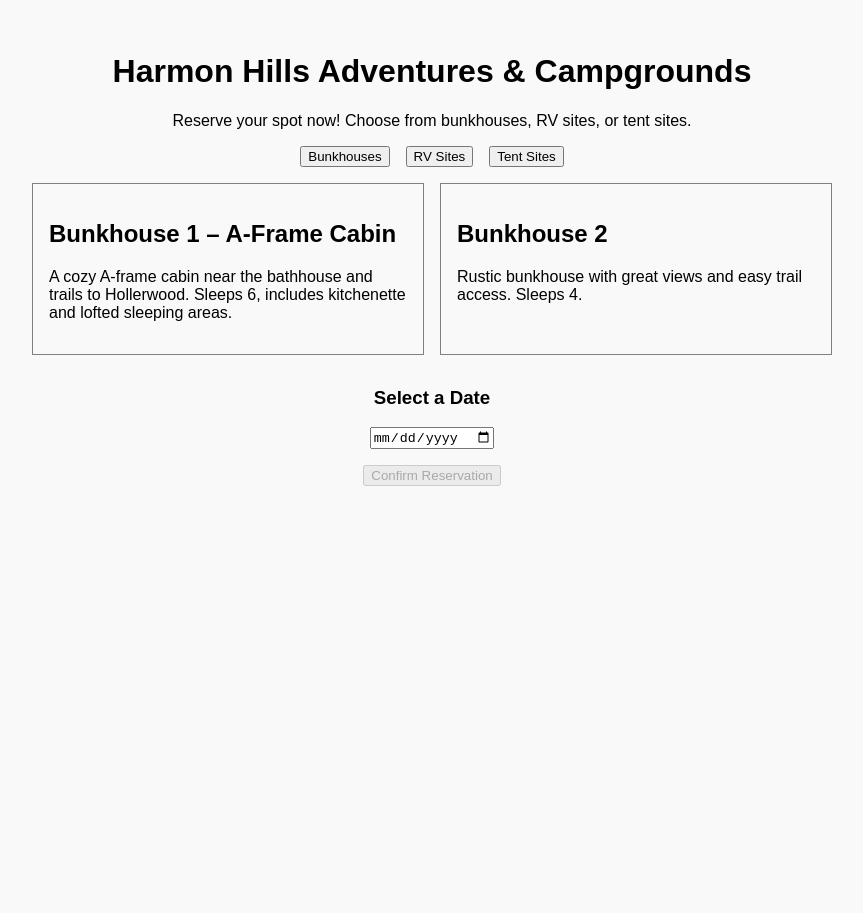
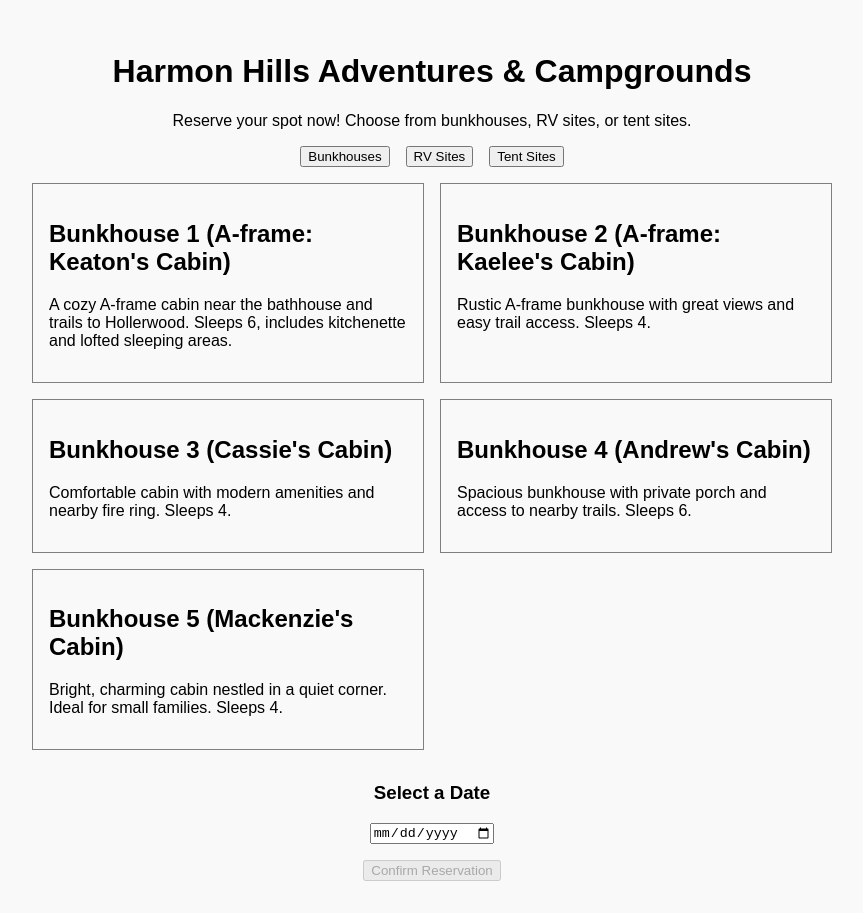
Before and after one commit to itsandrewharmon/harmon-hills, a React (Create React App) app: page / in a window 1280 px wide. Shown: the whole page, without its empty margins (208-1071 px from the left). Before the commit the page ends 800 px from the top, so only its background shows below. Built offline with nearby package versions, Linux system fonts and the light colour scheme.

Commit message:
Update bunkhouse names

```diff
--- a/src/HarmonHillsBooking.jsx
+++ b/src/HarmonHillsBooking.jsx
@@ -1,4 +1,3 @@
-
 import React from "react";
 import { useState } from "react";
 
@@ -10,13 +9,25 @@ export default function HarmonHillsBooking() {
   const accommodations = {
     bunkhouse: [
       {
-        name: "Bunkhouse 1 – A-Frame Cabin",
+        name: "Bunkhouse 1 (A-frame: Keaton's Cabin)",
         description:
           "A cozy A-frame cabin near the bathhouse and trails to Hollerwood. Sleeps 6, includes kitchenette and lofted sleeping areas.",
       },
       {
-        name: "Bunkhouse 2",
-        description: "Rustic bunkhouse with great views and easy trail access. Sleeps 4.",
+        name: "Bunkhouse 2 (A-frame: Kaelee's Cabin)",
+        description: "Rustic A-frame bunkhouse with great views and easy trail access. Sleeps 4.",
+      },
+      {
+        name: "Bunkhouse 3 (Cassie's Cabin)",
+        description: "Comfortable cabin with modern amenities and nearby fire ring. Sleeps 4.",
+      },
+      {
+        name: "Bunkhouse 4 (Andrew's Cabin)",
+        description: "Spacious bunkhouse with private porch and access to nearby trails. Sleeps 6.",
+      },
+      {
+        name: "Bunkhouse 5 (Mackenzie's Cabin)",
+        description: "Bright, charming cabin nestled in a quiet corner. Ideal for small families. Sleeps 4.",
       },
     ],
     rv: [
```
